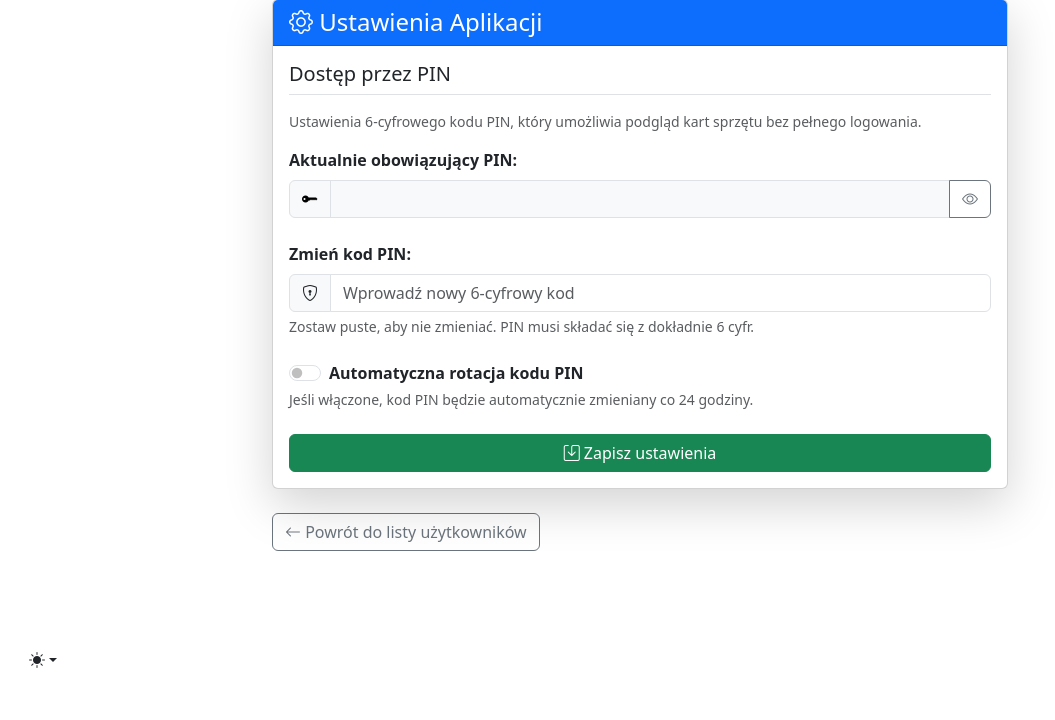
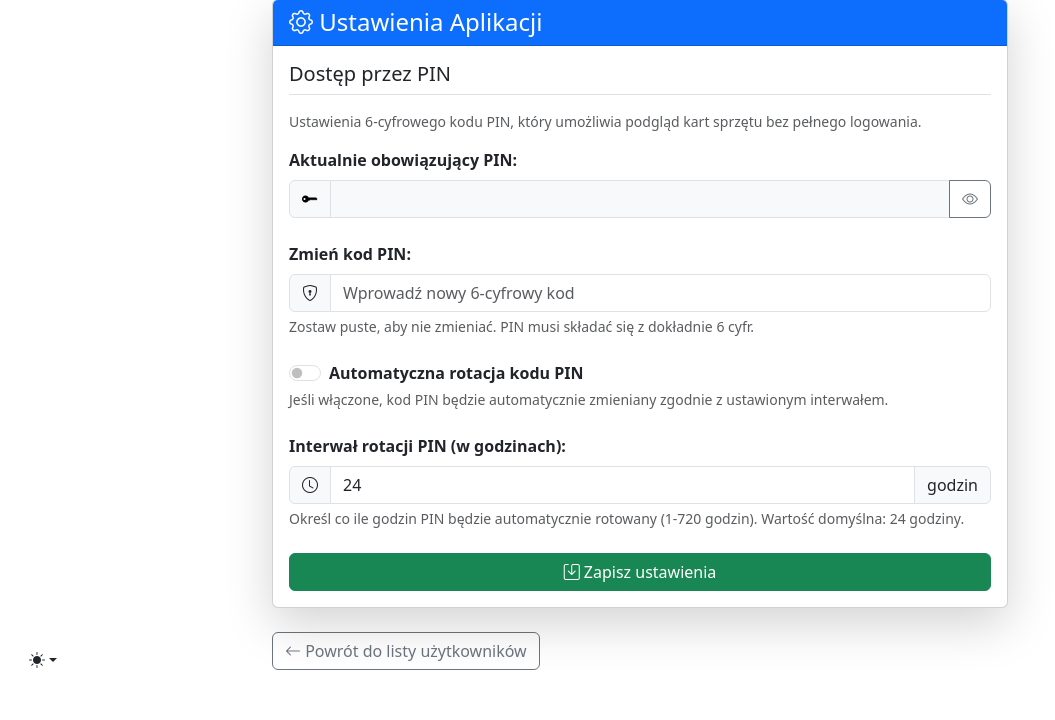
Before and after one commit to 200wdhigz/SzalasApp, a Flask app: page /admin/settings in a window 1280 px wide. Shown: the part 103-823 px from the top of the page, without its empty margins (0-1055 px from the left). Before the commit the page ends 771 px from the top, so only its background shows below. Run offline with Flask 3, Linux system fonts and the light colour scheme; the visitor is signed in with stand-in values (Sample User, id 1); data that the repository does not hold is empty.

Commit message:
feat: Add configurable PIN rotation interval in hours
Co-authored-by: lodyczekoladowe <65414380+lodyczekoladowe@users.noreply.github.com>

```diff
--- a/app/src/admin.py
+++ b/app/src/admin.py
@@ -387,12 +387,26 @@ def settings():
     if request.method == 'POST':
         pin = request.form.get('view_pin')
         auto_rotate = request.form.get('pin_auto_rotate') == 'on'
+        rotate_hours = request.form.get('pin_rotate_hours', '24').strip()
 
         # Opcjonalnie: walidacja tokena CSRF, jeśli admin go używa (widzę że admin.py go używa)
         if not validate_csrf_token():
              return redirect(url_for('admin.settings'))
 
         update_data = {'pin_auto_rotate': auto_rotate}
+
+        # Validate and set rotation hours
+        if rotate_hours:
+            try:
+                hours = int(rotate_hours)
+                if hours < 1 or hours > 720:  # Between 1 hour and 30 days
+                    flash('Interwał rotacji musi być między 1 a 720 godzin (30 dni).', 'danger')
+                    return redirect(url_for('admin.settings'))
+                update_data['pin_rotate_hours'] = hours
+            except ValueError:
+                flash('Interwał rotacji musi być liczbą całkowitą.', 'danger')
+                return redirect(url_for('admin.settings'))
+
         if pin:
             if not pin.isdigit() or len(pin) != 6:
                 flash('PIN musi składać się z 6 cyfr.', 'danger')
--- a/app/src/auth.py
+++ b/app/src/auth.py
@@ -163,6 +163,7 @@ def get_or_rotate_pin():
     pin = config.get('view_pin')
     auto_rotate = config.get('pin_auto_rotate', False)
     last_rotate = config.get('pin_last_rotate')
+    rotate_hours = config.get('pin_rotate_hours', 24)  # Default to 24 hours
 
     now = _warsaw_now()
 
@@ -172,7 +173,7 @@ def get_or_rotate_pin():
         update_config(view_pin=pin, pin_last_rotate=now)
         return pin
 
-    # Jeśli auto_rotate jest włączone i minął czas (np. 24h)
+    # Jeśli auto_rotate jest włączone i minął czas
     if auto_rotate and last_rotate:
         # Convert last_rotate to datetime if it's a string
         if isinstance(last_rotate, str):
@@ -181,7 +182,7 @@ def get_or_rotate_pin():
             except (ValueError, TypeError):
                 # If conversion fails, treat as if last_rotate doesn't exist
                 last_rotate = None
-        if last_rotate and now - last_rotate > timedelta(days=1):
+        if last_rotate and now - last_rotate > timedelta(hours=rotate_hours):
             pin = ''.join([str(secrets.randbelow(10)) for _ in range(6)])
             update_config(view_pin=pin, pin_last_rotate=now)
 
--- a/app/templates/admin/settings.html
+++ b/app/templates/admin/settings.html
@@ -43,7 +43,19 @@
                                    {% if config.get('pin_auto_rotate') %}checked{% endif %}>
                             <label class="form-check-label fw-bold" for="pin_auto_rotate">Automatyczna rotacja kodu PIN</label>
                         </div>
-                        <div class="form-text">Jeśli włączone, kod PIN będzie automatycznie zmieniany co 24 godziny.</div>
+                        <div class="form-text">Jeśli włączone, kod PIN będzie automatycznie zmieniany zgodnie z ustawionym interwałem.</div>
+                    </div>
+
+                    <div class="mb-4" id="rotate_hours_container">
+                        <label for="pin_rotate_hours" class="form-label fw-bold">Interwał rotacji PIN (w godzinach):</label>
+                        <div class="input-group">
+                            <span class="input-group-text"><i class="bi bi-clock"></i></span>
+                            <input type="number" id="pin_rotate_hours" name="pin_rotate_hours" class="form-control"
+                                   value="{{ config.get('pin_rotate_hours', 24) }}"
+                                   min="1" max="720" step="1">
+                            <span class="input-group-text">godzin</span>
+                        </div>
+                        <div class="form-text">Określ co ile godzin PIN będzie automatycznie rotowany (1-720 godzin). Wartość domyślna: 24 godziny.</div>
                     </div>
 
                     {% if config.get('pin_last_rotate') %}
```
